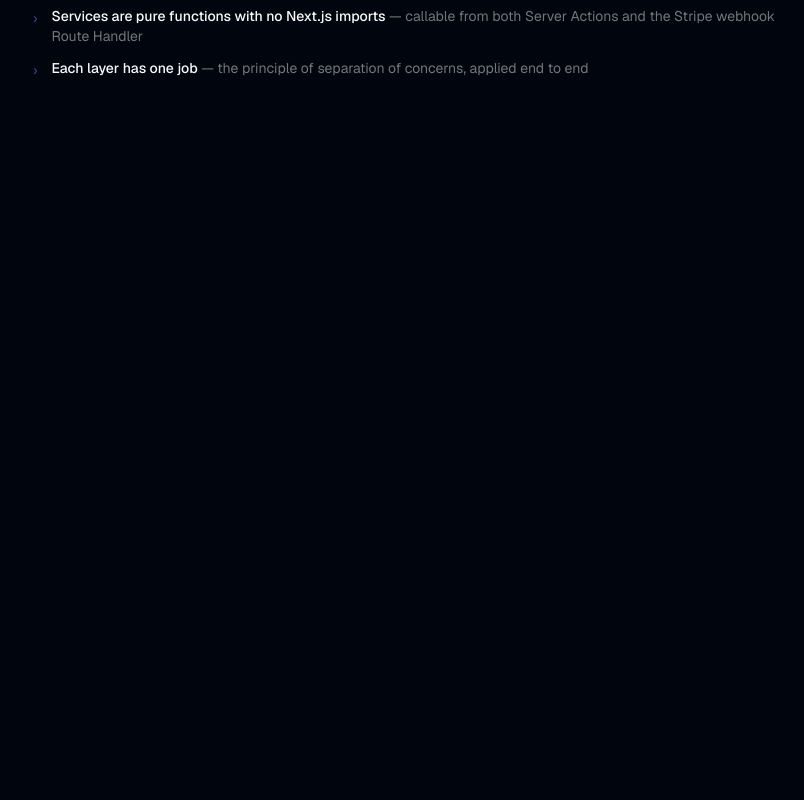
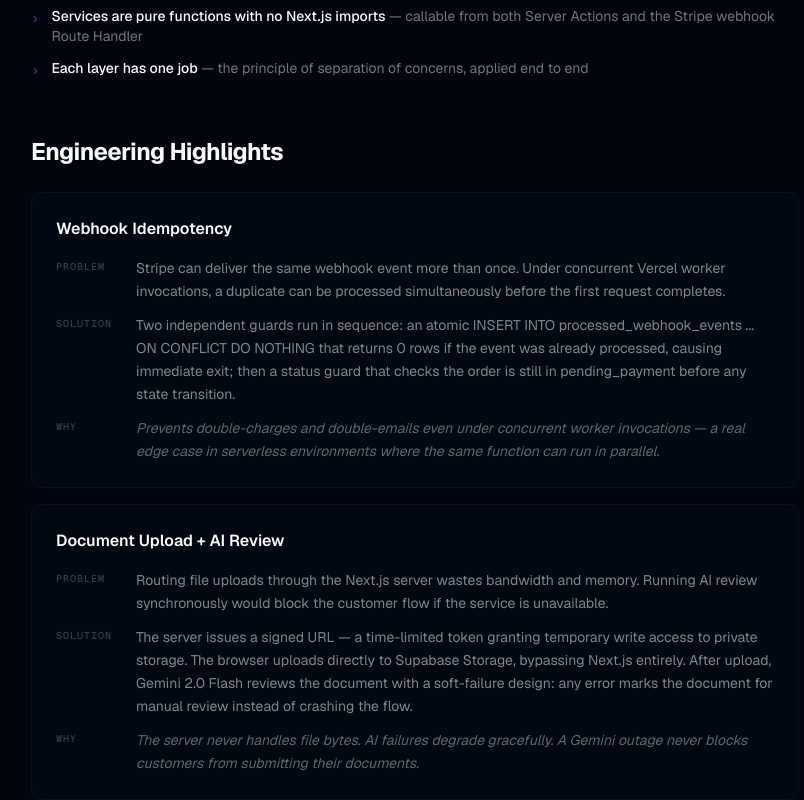
Before and after one commit to davidesambughi/portfolio-03-2026, a Next.js app: page /projects/nif in a window 1280 px wide. Shown: the part 1360-2160 px from the top of the page, without its empty margins (73-877 px from the left). Before the commit the page ends 1560 px from the top, so only its background shows below. Built offline with nearby package versions, Linux system fonts and the light colour scheme.

Commit message:
feat: add engineering highlights cards to NIF case study

```diff
--- a/src/app/projects/nif/page.tsx
+++ b/src/app/projects/nif/page.tsx
@@ -255,6 +255,46 @@ export default function NifCaseStudy() {
                   </ul>
                 </section>
               </FadeIn>
+
+              {/* ── Engineering Highlights ── */}
+              <FadeIn className="mb-14">
+                <section aria-labelledby="highlights-title">
+                  <h2 id="highlights-title" className="text-2xl font-bold text-foreground mb-6 tracking-tight">
+                    Engineering Highlights
+                  </h2>
+
+                  <div className="space-y-4">
+                    {HIGHLIGHTS.map(({ title, problem, solution, impact }) => (
+                      <div
+                        key={title}
+                        className="rounded-xl border border-border/40 bg-card/40 p-6 hover:border-primary/30 hover:bg-muted/20 transition-all duration-300"
+                      >
+                        <h3 className="text-base font-semibold text-foreground mb-4">{title}</h3>
+                        <div className="space-y-3 text-sm leading-relaxed">
+                          <div className="flex gap-4">
+                            <span className="text-[10px] font-mono uppercase tracking-widest text-muted-foreground/40 shrink-0 mt-0.5 w-16">
+                              Problem
+                            </span>
+                            <p className="text-muted-foreground/80">{problem}</p>
+                          </div>
+                          <div className="flex gap-4">
+                            <span className="text-[10px] font-mono uppercase tracking-widest text-muted-foreground/40 shrink-0 mt-0.5 w-16">
+                              Solution
+                            </span>
+                            <p className="text-muted-foreground/80">{solution}</p>
+                          </div>
+                          <div className="flex gap-4">
+                            <span className="text-[10px] font-mono uppercase tracking-widest text-muted-foreground/40 shrink-0 mt-0.5 w-16">
+                              Why
+                            </span>
+                            <p className="text-muted-foreground/60 italic">{impact}</p>
+                          </div>
+                        </div>
+                      </div>
+                    ))}
+                  </div>
+                </section>
+              </FadeIn>
             </div>
           </div>
         </div>
```
